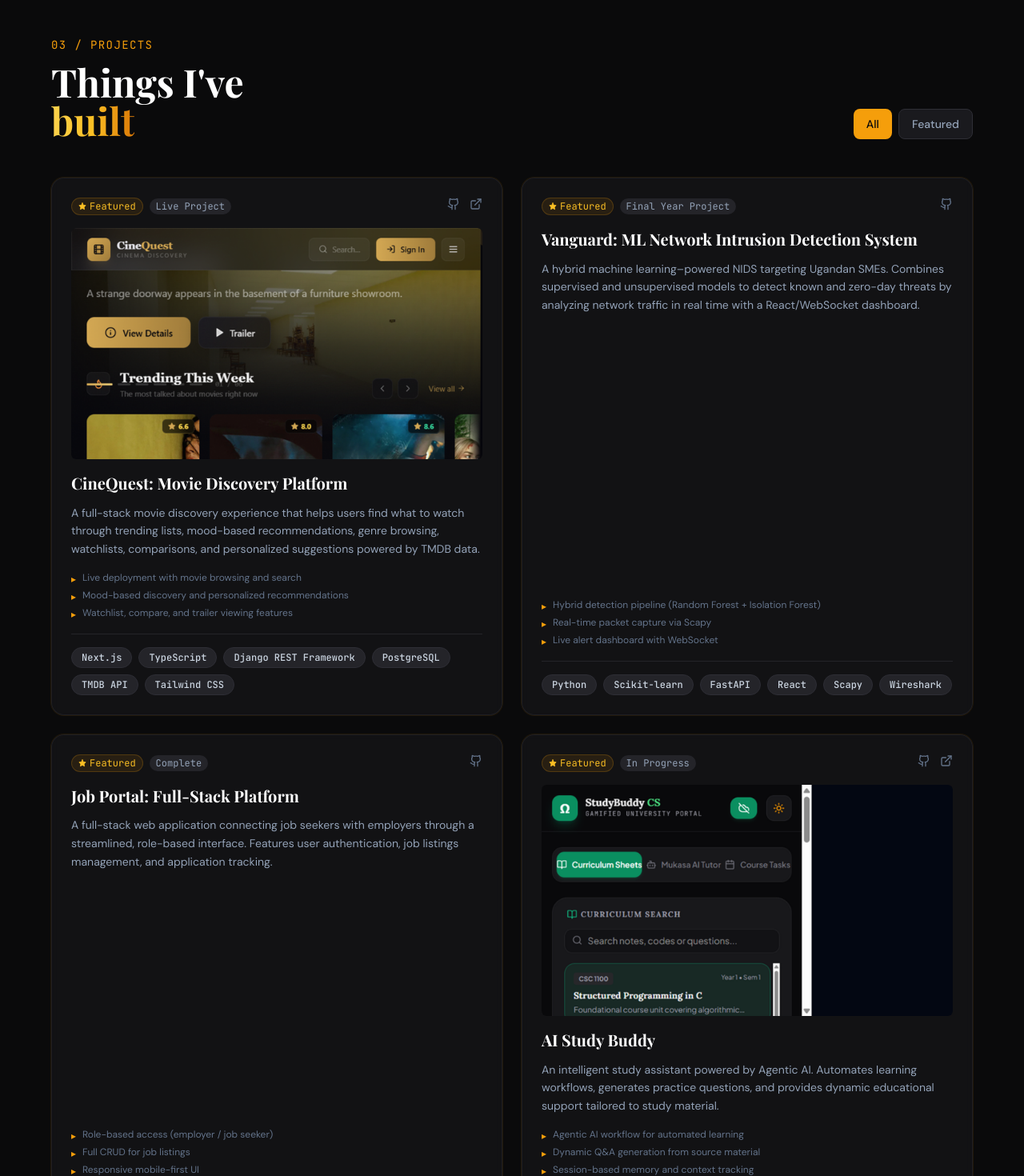
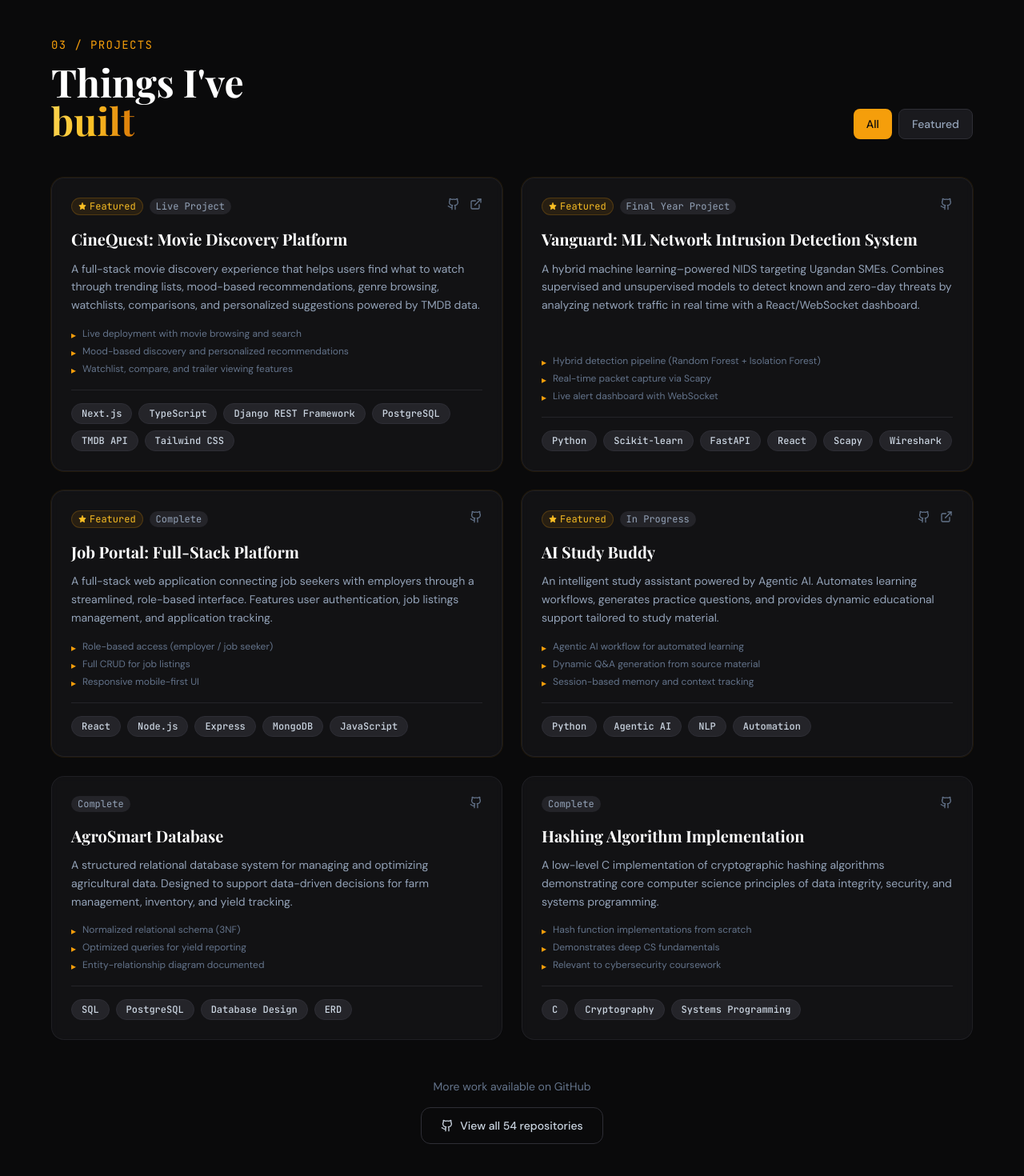
Before and after one commit to Humble689/portfolio-redesigned2, a React (Vite) app in the folder portfolio/: page / in a window 1280 px wide. Shown: the part 2572-4042 px from the top of the page at 80% size. Built offline with nearby package versions, Linux system fonts and the light colour scheme.

Commit message:
Refactor code structure for improved readability and maintainability

```diff
--- a/portfolio/src/data/content.ts
+++ b/portfolio/src/data/content.ts
@@ -64,7 +64,6 @@ export const projects = [
     tags: ['Next.js', 'TypeScript', 'Django REST Framework', 'PostgreSQL', 'TMDB API', 'Tailwind CSS'],
     github: 'https://github.com/Humble689/CineQuest-',
     demo: 'https://cinequeatexam.vercel.app/',
-    cover: '/images/cinequest.png',
     featured: true,
     status: 'Live Project',
     highlights: [
@@ -113,7 +112,6 @@ export const projects = [
     tags: ['Python', 'Agentic AI', 'NLP', 'Automation'],
     github: 'https://github.com/Humble689/study-buddy',
     demo: 'https://uganda-cs-study-buddy-892028429960.europe-west2.run.app/',
-    cover: '/images/study-buddy.png',
     featured: true,
     status: 'In Progress',
     highlights: [
--- a/portfolio/src/sections/Projects.tsx
+++ b/portfolio/src/sections/Projects.tsx
@@ -103,11 +103,13 @@ export default function Projects() {
                     </div>
                   </div>
 
-                  {project.cover && (
-                    (project.id === 4 || project.id === 1) ? (
+                  {(() => {
+                    const cover = (project as any).cover;
+                    if (!cover) return null;
+                    return (project.id === 4 || project.id === 1) ? (
                       <div className="mb-4 overflow-hidden rounded-md" style={{ aspectRatio: '16/9' }}>
                         <img
-                          src={project.cover}
+                          src={cover}
                           alt={`${project.title} cover`}
                           className="w-full h-full object-contain rounded-md bg-ink-900"
                         />
@@ -118,13 +120,13 @@ export default function Projects() {
                         style={{ aspectRatio: '16/9' }}
                       >
                         <img
-                          src={project.cover}
+                          src={cover}
                           alt={`${project.title} cover`}
                           className="w-full h-full object-cover rounded-md"
                         />
                       </div>
-                    )
-                  )}
+                    );
+                  })()}
 
                   {/* Title */}
                   <h3 className="font-display text-xl font-bold text-white mb-3 group-hover:text-gold-200 transition-colors leading-snug">
```
Also changed, not shown: portfolio/public/images/cinequest.png (deleted), portfolio/public/images/study-buddy.png (deleted), 4 other files (tests, documents, lock files or other folders).
